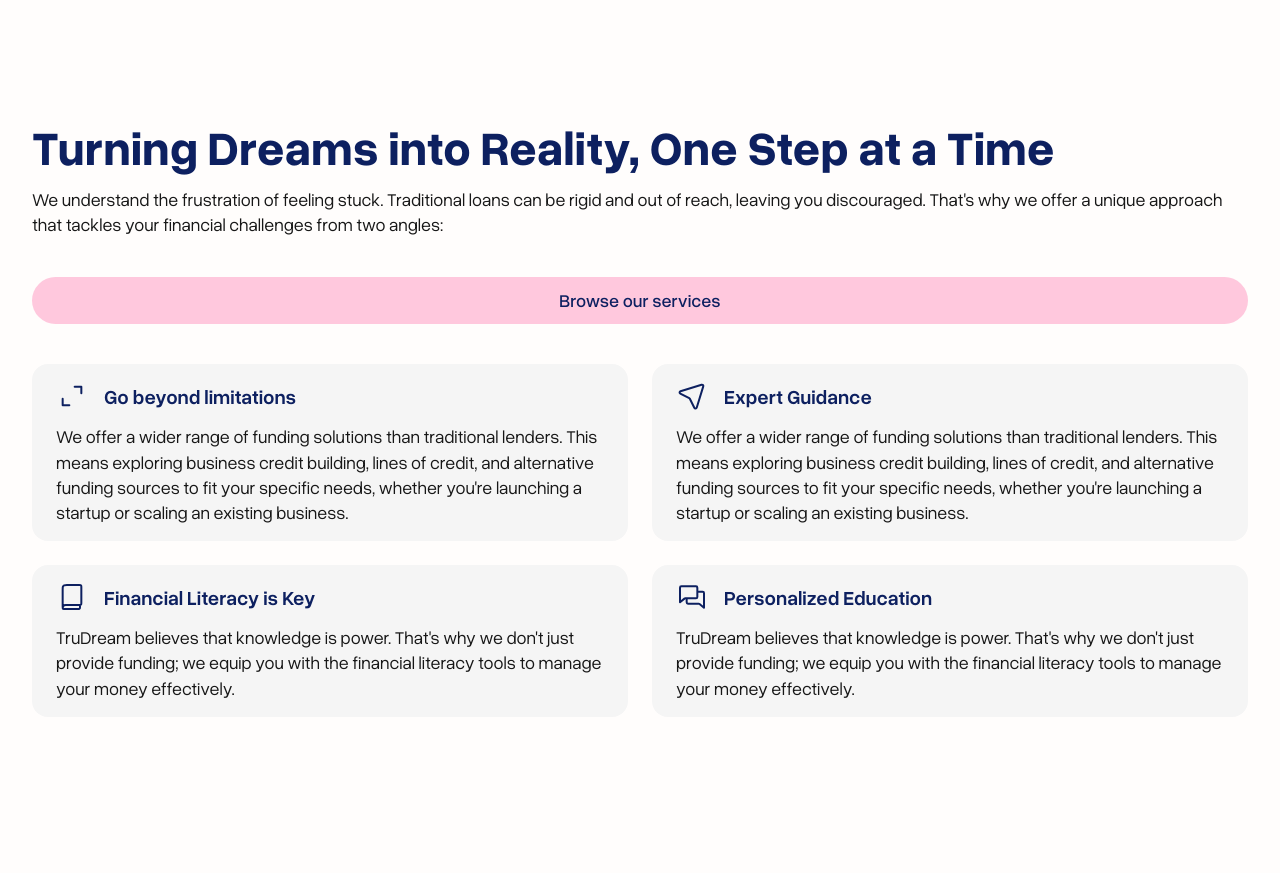
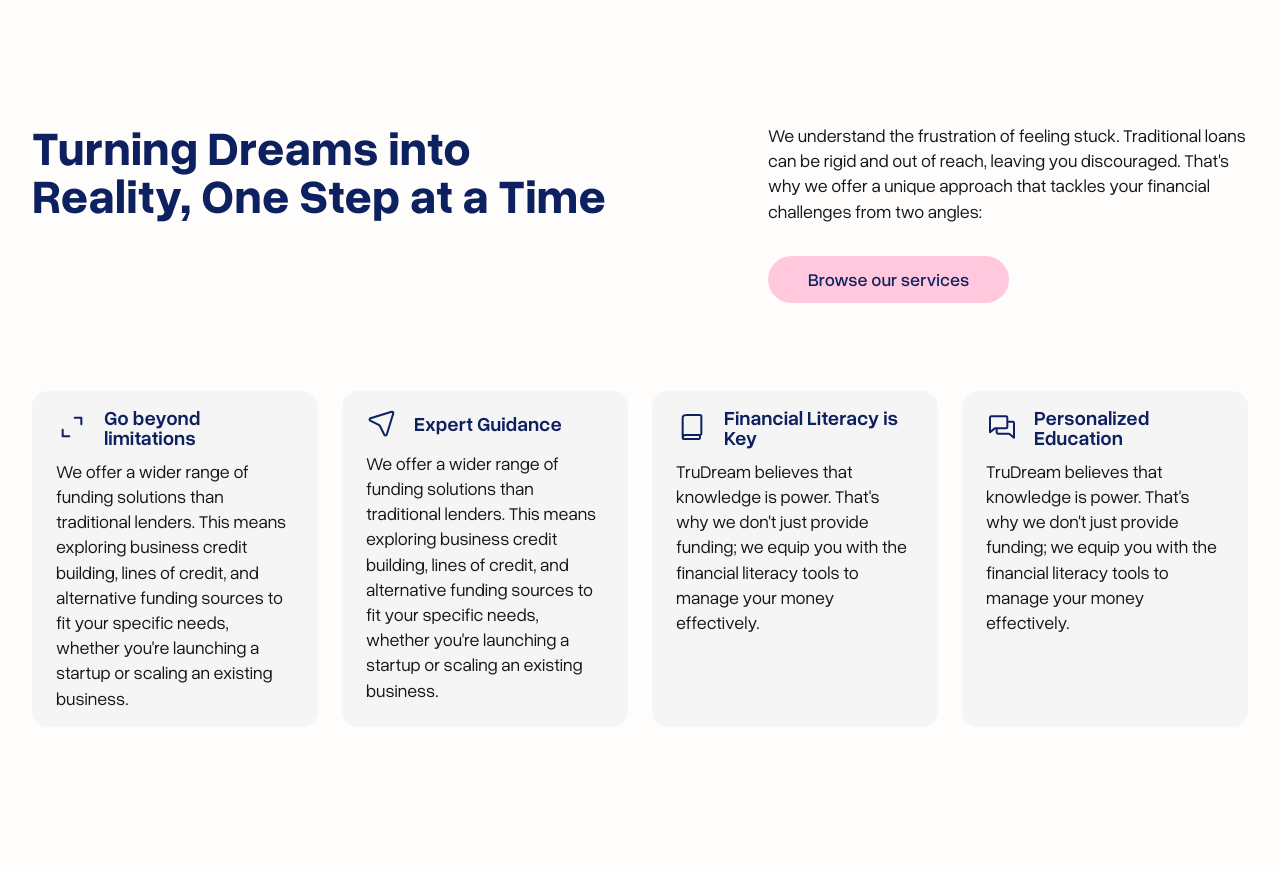
Before and after one commit to DevDugg/trudream, a Next.js app: page / in a window 1280 px wide. Shown: the part 780-1653 px from the top of the page. Built offline with nearby package versions, Linux system fonts and the light colour scheme.

Commit message:
lg is ready

```diff
--- a/src/components/sections/about-us/about-us.tsx
+++ b/src/components/sections/about-us/about-us.tsx
@@ -7,18 +7,27 @@
   return (
     <section>
       <Container>
-        <div className="flex flex-col gap-4 mb-10">
-          <h3 className="h3">Turning Dreams into Reality, One Step at a Time</h3>
+        <div className="flex flex-col lg:flex-row lg:justify-between gap-4 mb-10 lg:mb-12">
+          <h3 className="h3 lg:max-w-[600px] lg:flex-[0_1_610px]">
+            Turning Dreams into Reality, One Step at a Time
+          </h3>
 
-          <p className="p">
-            We understand the frustration of feeling stuck. Traditional loans can be rigid and out
-            of reach, leaving you discouraged. That's why we offer a unique approach that tackles
-            your financial challenges from two angles:
-          </p>
+          <div className="lg:flex-[0_1_480px]">
+            <p className="p lg:mb-8">
+              We understand the frustration of feeling stuck. Traditional loans can be rigid and out
+              of reach, leaving you discouraged. That's why we offer a unique approach that tackles
+              your financial challenges from two angles:
+            </p>
+            <Button className="hidden lg:block px-10 text-[18px] font-medium mb-10">
+              Browse our services
+            </Button>
+          </div>
         </div>
-        <Button className="w-full text-[18px] font-medium mb-10">Browse our services</Button>
+        <Button className="w-full lg:hidden text-[18px] font-medium mb-10">
+          Browse our services
+        </Button>
 
-        <div className="grid grid-cols-1 sm:grid-cols-2 gap-10 sm:gap-6">
+        <div className="grid grid-cols-1 sm:grid-cols-2 xl:grid-cols-4 gap-10 sm:gap-6">
           {aboutData.map((item) => (
             <div key={item.title} className="p-6 sm:py-4 bg-LIGHT_GRAY rounded-[16px]">
               <div className="flex items-center gap-4 mb-3">
```
